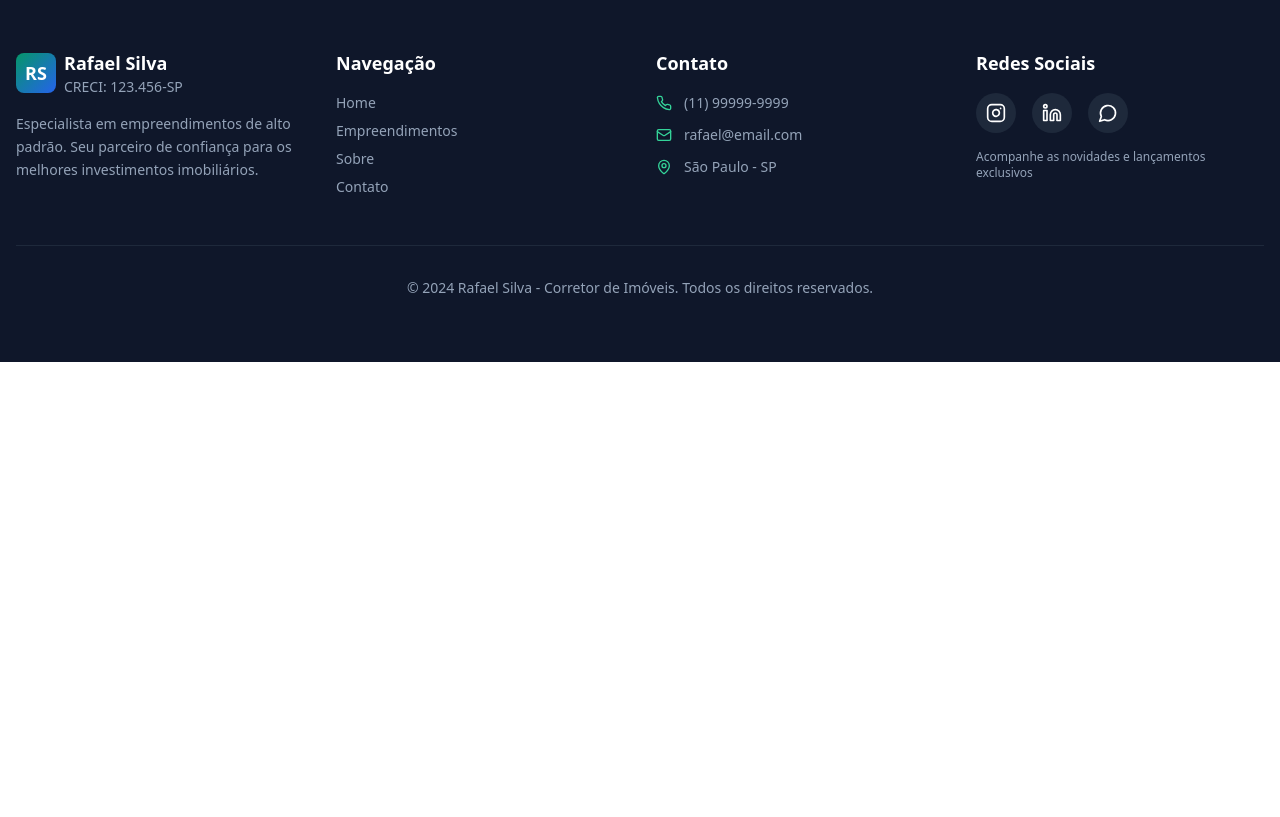
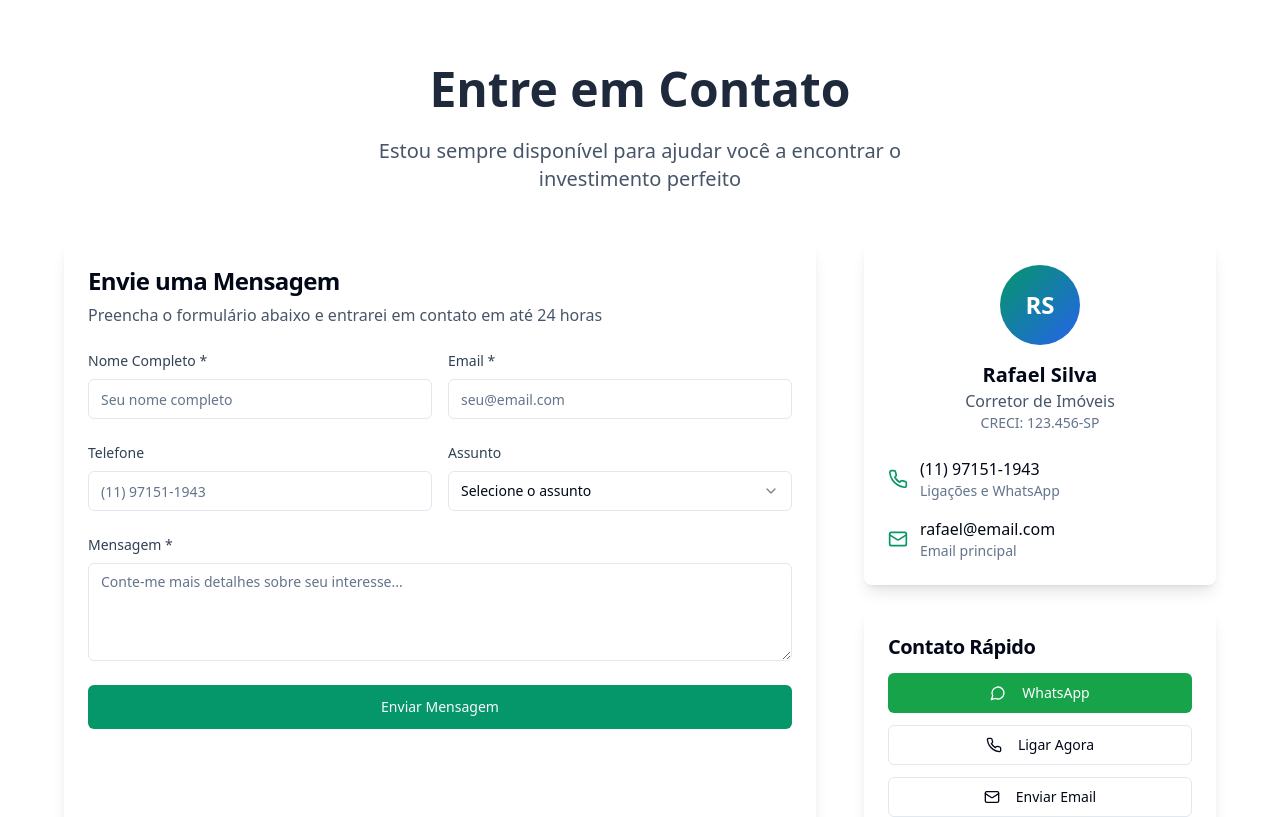
Before and after one commit to victorhenriqueoliveira-ai/silva-high-homes-portal, a React (Vite) app: page / in a window 1280 px wide. Shown: the part 2380-3197 px from the top of the page. Before the commit the page ends 2742 px from the top, so only its background shows below. Built offline with nearby package versions, Linux system fonts and the light colour scheme.

Commit message:
feat: Move contact form to home page
Move the contact form from the contact page to the home page, positioned above the footer, to increase visibility and facilitate lead generation.

```diff
--- /dev/null
+++ b/src/components/ContactForm.tsx
@@ -0,0 +1,189 @@
+
+import { useState } from "react";
+import { Button } from "@/components/ui/button";
+import { Card, CardContent, CardHeader, CardTitle } from "@/components/ui/card";
+import { Input } from "@/components/ui/input";
+import { Textarea } from "@/components/ui/textarea";
+import { Select, SelectContent, SelectItem, SelectTrigger, SelectValue } from "@/components/ui/select";
+import { Phone, Mail, MessageCircle } from "lucide-react";
+
+const ContactForm = () => {
+  const [formData, setFormData] = useState({
+    name: "",
+    email: "",
+    phone: "",
+    subject: "",
+    message: ""
+  });
+
+  const handleInputChange = (field: string, value: string) => {
+    setFormData(prev => ({ ...prev, [field]: value }));
+  };
+
+  const handleSubmit = (e: React.FormEvent) => {
+    e.preventDefault();
+    console.log("Form submitted:", formData);
+    // Here you would typically send the form data to a server
+  };
+
+  return (
+    <section className="py-12 sm:py-16 lg:py-20 bg-white">
+      <div className="container mx-auto px-4 sm:px-6 lg:px-8">
+        <div className="text-center mb-8 sm:mb-12">
+          <h2 className="text-2xl sm:text-3xl md:text-4xl lg:text-5xl font-bold text-slate-800 mb-4 sm:mb-6">
+            Entre em Contato
+          </h2>
+          <p className="text-base sm:text-lg lg:text-xl text-slate-600 max-w-xl sm:max-w-2xl mx-auto px-4">
+            Estou sempre disponível para ajudar você a encontrar o investimento perfeito
+          </p>
+        </div>
+
+        <div className="grid lg:grid-cols-3 gap-8 sm:gap-12 max-w-6xl mx-auto">
+          {/* Contact Form */}
+          <Card className="lg:col-span-2 border-0 shadow-lg">
+            <CardHeader>
+              <CardTitle className="text-xl sm:text-2xl">Envie uma Mensagem</CardTitle>
+              <p className="text-sm sm:text-base text-slate-600">
+                Preencha o formulário abaixo e entrarei em contato em até 24 horas
+              </p>
+            </CardHeader>
+            <CardContent>
+              <form onSubmit={handleSubmit} className="space-y-4 sm:space-y-6">
+                <div className="grid sm:grid-cols-2 gap-4">
+                  <div>
+                    <label className="block text-sm font-medium text-slate-700 mb-2">
+                      Nome Completo *
+                    </label>
+                    <Input
+                      value={formData.name}
+                      onChange={(e) => handleInputChange("name", e.target.value)}
+                      placeholder="Seu nome completo"
+                      required
+                    />
+                  </div>
+                  <div>
+                    <label className="block text-sm font-medium text-slate-700 mb-2">
+                      Email *
+                    </label>
+                    <Input
+                      type="email"
+                      value={formData.email}
+                      onChange={(e) => handleInputChange("email", e.target.value)}
+                      placeholder="seu@email.com"
+                      required
+                    />
+                  </div>
+                </div>
+
+                <div className="grid sm:grid-cols-2 gap-4">
+                  <div>
+                    <label className="block text-sm font-medium text-slate-700 mb-2">
+                      Telefone
+                    </label>
+                    <Input
+                      value={formData.phone}
+                      onChange={(e) => handleInputChange("phone", e.target.value)}
+                      placeholder="(11) 97151-1943"
+                    />
+                  </div>
+                  <div>
+                    <label className="block text-sm font-medium text-slate-700 mb-2">
+                      Assunto
+                    </label>
+                    <Select onValueChange={(value) => handleInputChange("subject", value)}>
+                      <SelectTrigger>
+                        <SelectValue placeholder="Selecione o assunto" />
+                      </SelectTrigger>
+                      <SelectContent>
+                        <SelectItem value="compra">Interesse em Compra</SelectItem>
+                        <SelectItem value="venda">Quero Vender</SelectItem>
+                        <SelectItem value="investimento">Consultoria de Investimento</SelectItem>
+                        <SelectItem value="avaliacao">Avaliação de Imóvel</SelectItem>
+                        <SelectItem value="outro">Outro Assunto</SelectItem>
+                      </SelectContent>
+                    </Select>
+                  </div>
+                </div>
+
+                <div>
+                  <label className="block text-sm font-medium text-slate-700 mb-2">
+                    Mensagem *
+                  </label>
+                  <Textarea
+                    value={formData.message}
+                    onChange={(e) => handleInputChange("message", e.target.value)}
+                    placeholder="Conte-me mais detalhes sobre seu interesse..."
+                    rows={4}
+                    required
+                  />
+                </div>
+
+                <Button type="submit" size="lg" className="w-full bg-emerald-600 hover:bg-emerald-700">
+                  Enviar Mensagem
+                </Button>
+              </form>
+            </CardContent>
+          </Card>
+
+          {/* Contact Info */}
+          <div className="space-y-6">
+            {/* Rafael's Info */}
+            <Card className="border-0 shadow-lg">
+              <CardContent className="p-4 sm:p-6">
+                <div className="text-center mb-6">
+                  <div className="w-16 h-16 sm:w-20 sm:h-20 bg-gradient-to-br from-emerald-600 to-blue-600 rounded-full flex items-center justify-center mx-auto mb-4">
+                    <span className="text-white font-bold text-xl sm:text-2xl">RS</span>
+                  </div>
+                  <h3 className="font-bold text-lg sm:text-xl">Rafael Silva</h3>
+                  <p className="text-slate-600 text-sm sm:text-base">Corretor de Imóveis</p>
+                  <p className="text-xs sm:text-sm text-slate-500">CRECI: 123.456-SP</p>
+                </div>
+
+                <div className="space-y-3 sm:space-y-4">
+                  <div className="flex items-center">
+                    <Phone className="h-4 w-4 sm:h-5 sm:w-5 text-emerald-600 mr-3 flex-shrink-0" />
+                    <div>
+                      <div className="font-medium text-sm sm:text-base">(11) 97151-1943</div>
+                      <div className="text-xs sm:text-sm text-slate-500">Ligações e WhatsApp</div>
+                    </div>
+                  </div>
+
+                  <div className="flex items-center">
+                    <Mail className="h-4 w-4 sm:h-5 sm:w-5 text-emerald-600 mr-3 flex-shrink-0" />
+                    <div>
+                      <div className="font-medium text-sm sm:text-base">rafael@email.com</div>
+                      <div className="text-xs sm:text-sm text-slate-500">Email principal</div>
+                    </div>
+                  </div>
+                </div>
+              </CardContent>
+            </Card>
+
+            {/* Quick Contact */}
+            <Card className="border-0 shadow-lg">
+              <CardHeader className="pb-3">
+                <CardTitle className="text-lg sm:text-xl">Contato Rápido</CardTitle>
+              </CardHeader>
+              <CardContent className="space-y-3 pt-0">
+                <Button className="w-full bg-green-600 hover:bg-green-700 text-white text-sm">
+                  <MessageCircle className="h-4 w-4 mr-2" />
+                  WhatsApp
+                </Button>
+                <Button className="w-full text-sm" variant="outline">
+                  <Phone className="h-4 w-4 mr-2" />
+                  Ligar Agora
+                </Button>
+                <Button className="w-full text-sm" variant="outline">
+                  <Mail className="h-4 w-4 mr-2" />
+                  Enviar Email
+                </Button>
+              </CardContent>
+            </Card>
+          </div>
+        </div>
+      </div>
+    </section>
+  );
+};
+
+export default ContactForm;
--- a/src/pages/Index.tsx
+++ b/src/pages/Index.tsx
@@ -1,4 +1,3 @@
-
 import { Link } from "react-router-dom";
 import { Button } from "@/components/ui/button";
 import { Card, CardContent, CardDescription, CardHeader, CardTitle } from "@/components/ui/card";
@@ -6,6 +5,7 @@ import { Badge } from "@/components/ui/badge";
 import { ArrowRight, Home, Star, Users, Award } from "lucide-react";
 import Header from "@/components/Header";
 import Footer from "@/components/Footer";
+import ContactForm from "@/components/ContactForm";
 
 const Index = () => {
   const featuredDevelopments = [
@@ -215,6 +215,9 @@ const Index = () => {
         </div>
       </section>
 
+      {/* Contact Form Section */}
+      <ContactForm />
+
       <Footer />
     </div>
   );
```
